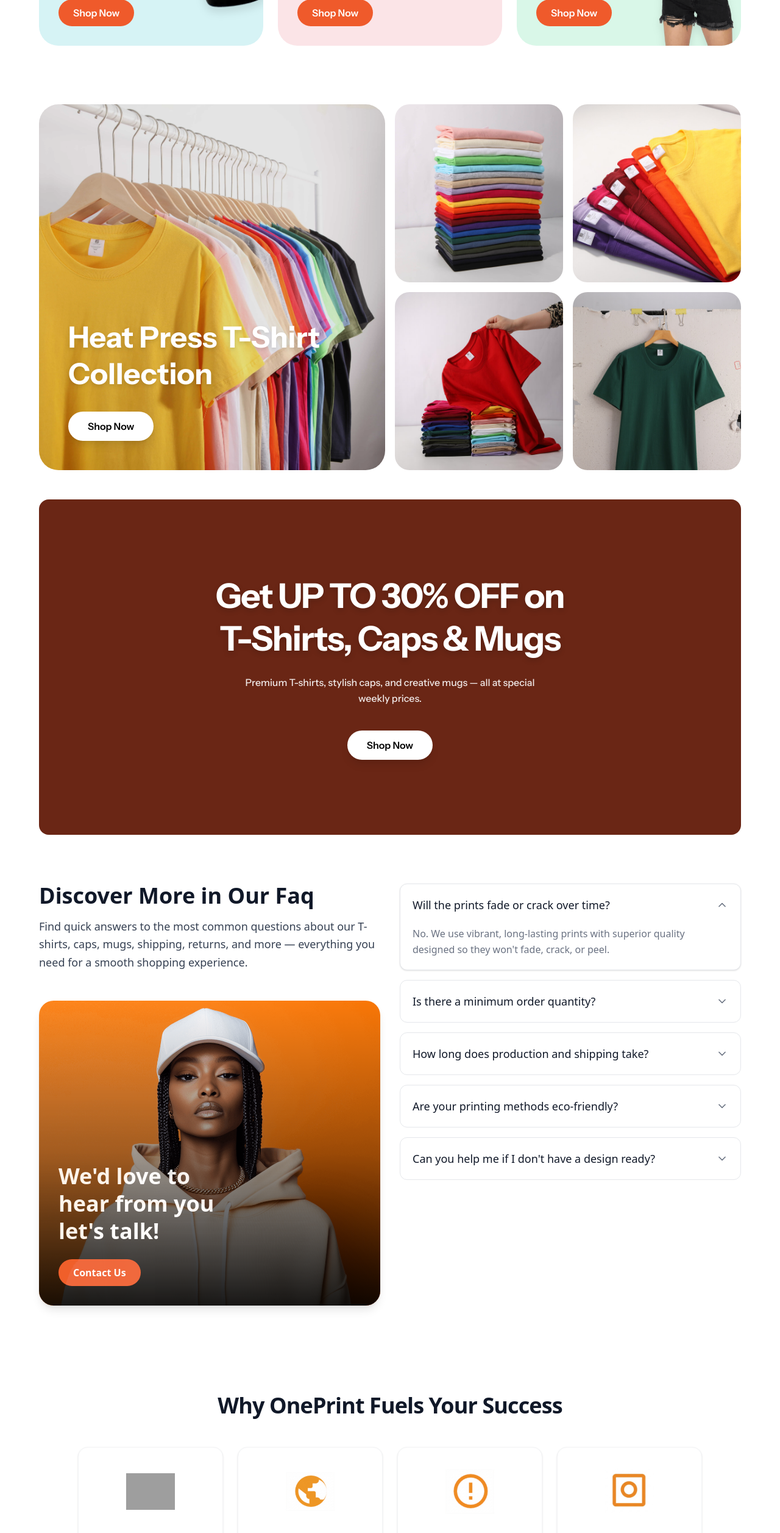
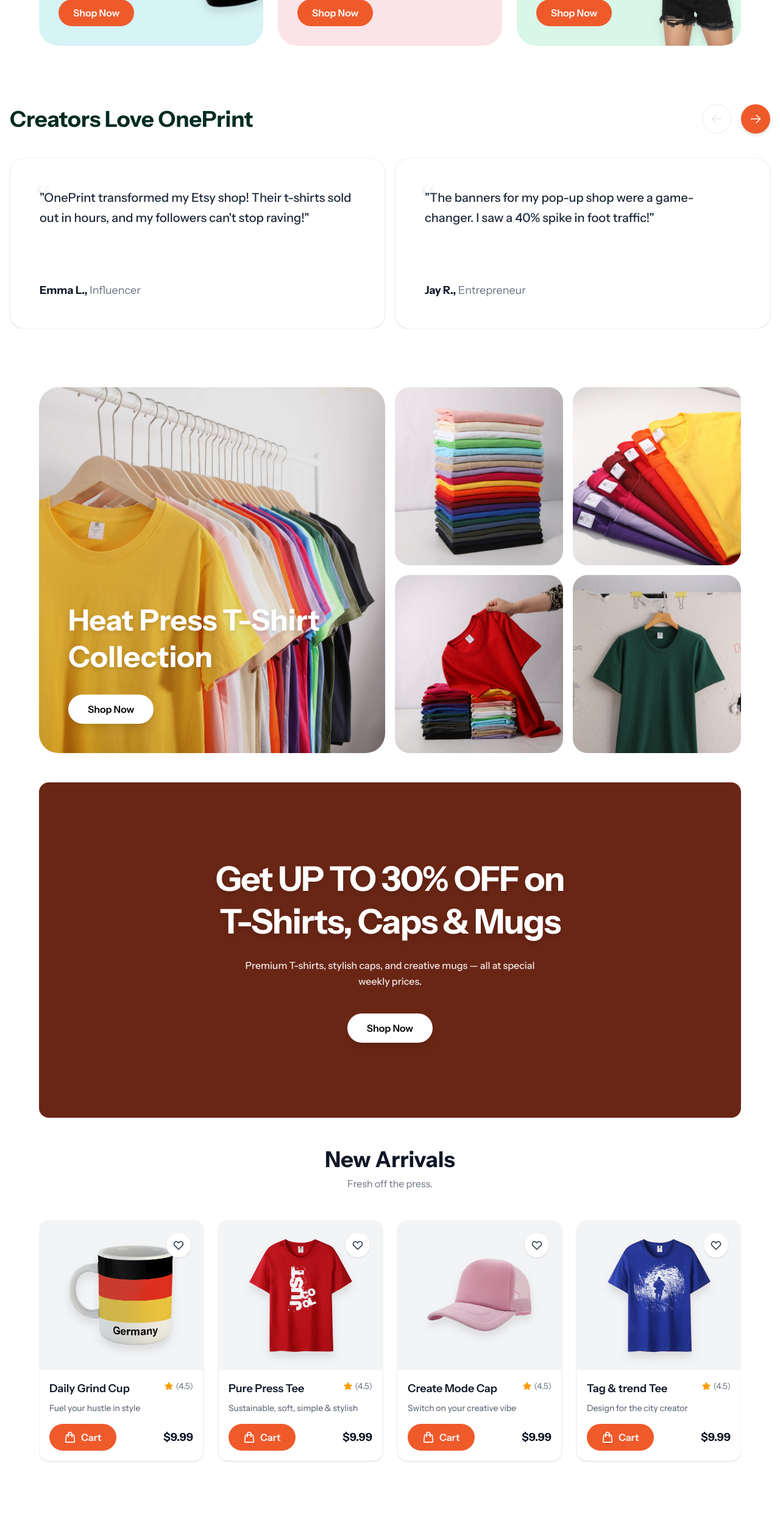
Before and after one commit to shahriarViewo/epress, a Next.js app: page / in a window 1280 px wide. Shown: the part 7900-10414 px from the top of the page at 61% size. Built offline with nearby package versions, Linux system fonts and the light colour scheme; grey boxes are pictures that could not be loaded.

Commit message:
added carosol with responsiveness.

```diff
--- /dev/null
+++ b/app/components/features/home/ProductCarousel.tsx
@@ -0,0 +1,108 @@
+"use client";
+
+import React from "react";
+import ProductCard from "../../ui/card/ProductCard";
+import GenericCarousel from "../../ui/carousel/GenericCarousel";
+
+interface Product {
+  id: number;
+  title: string;
+  description: string;
+  price: number;
+  rating: number;
+  imageUrl: string;
+}
+
+const ProductCarousel = () => {
+  // Mock data for display purposes
+  const products: Product[] = [
+    {
+      id: 1,
+      title: "Ink Hustle Cap",
+      description: "Hustle hard looks harder",
+      price: 9.99,
+      rating: 4.5,
+      imageUrl: "/images/landingPage/TopSellingProducts/1.png",
+    },
+    {
+      id: 2,
+      title: "Daily Grind Cup",
+      description: "Fuel your hustle in style",
+      price: 9.99,
+      rating: 4.5,
+      imageUrl: "/images/landingPage/TopSellingProducts/2.png",
+    },
+    {
+      id: 3,
+      title: "Pure Press Tee",
+      description: "Sustainable, soft, simple & stylish",
+      price: 9.99,
+      rating: 4.5,
+      imageUrl: "/images/landingPage/TopSellingProducts/3.png",
+    },
+    {
+      id: 4,
+      title: "Create Mode Cap",
+      description: "Switch on your creative vibe",
+      price: 9.99,
+      rating: 4.5,
+      imageUrl: "/images/landingPage/TopSellingProducts/4.png",
+    },
+    {
+      id: 5,
+      title: "Tag & trend Tee",
+      description: "Design for the city creator",
+      price: 9.99,
+      rating: 4.5,
+      imageUrl: "/images/landingPage/TopSellingProducts/5.png",
+    },
+    {
+      id: 6,
+      title: "Press the Crown",
+      description: "Street energy, OnePrint precision",
+      price: 9.99,
+      rating: 4.5,
+      imageUrl: "/images/landingPage/TopSellingProducts/6.png",
+    },
+    {
+      id: 7,
+      title: "Platinum pour Cup",
+      description: "Every sip feels exclusive",
+      price: 9.99,
+      rating: 4.5,
+      imageUrl: "/images/landingPage/TopSellingProducts/7.png",
+    },
+    {
+      id: 8,
+      title: "Heat Street Series",
+      description: "Bold, urban, unapologetic",
+      price: 9.99,
+      rating: 4.3,
+      imageUrl: "/images/landingPage/TopSellingProducts/8.png",
+    },
+  ];
+
+  const renderProductCard = (product: Product) => (
+    <ProductCard
+      key={product.id}
+      title={product.title}
+      description={product.description}
+      price={product.price}
+      rating={product.rating}
+      imageUrl={product.imageUrl}
+      onAddToCart={() => console.log(`Added ${product.title} to cart`)}
+      onWishlistToggle={() => console.log(`Wishlisted ${product.title}`)}
+    />
+  );
+
+  return (
+    <GenericCarousel
+      items={products}
+      renderItem={renderProductCard}
+      title="New Arrivals"
+      subtitle="Fresh off the press."
+    />
+  );
+};
+
+export default ProductCarousel;
--- a/app/components/features/home/TestimonialSection.tsx
+++ b/app/components/features/home/TestimonialSection.tsx
@@ -1,6 +1,11 @@
 "use client";
 
-import React, { useState } from "react";
+import React, { useRef, useState } from "react";
+import Slider from "react-slick";
+
+// React Slick CSS ফাইল ইম্পোর্ট করতে হবে
+import "slick-carousel/slick/slick.css";
+import "slick-carousel/slick/slick-theme.css";
 
 const testimonials = [
   {
@@ -34,96 +39,92 @@
 ];
 
 const TestimonialSection = () => {
-  const [currentIndex, setCurrentIndex] = useState(0);
+  // স্লাইডার কন্ট্রোল করার জন্য Ref
+  const sliderRef = useRef<Slider>(null);
 
+  // বাটনের স্টাইল কন্ট্রোল করার জন্য স্টেট (অপশনাল, শুধু ডিসেবল স্টাইলের জন্য)
+  const [currentSlide, setCurrentSlide] = useState(0);
+
+  const settings = {
+    dots: false,           // নিচে ডট দেখাবে না
+    infinite: false,       // লুপ হবে না (আপনার আগের লজিক অনুযায়ী)
+    speed: 500,            // এনিমেশন স্পিড
+    slidesToShow: 2,       // ডেস্কটপে ২টা দেখাবে (যদি চান) বা ১টা রাখতে পারেন
+    slidesToScroll: 1,
+    arrows: false,         // ডিফল্ট অ্যারো বন্ধ (আমরা কাস্টম বাটন ব্যবহার করব)
+    beforeChange: (oldIndex: number, newIndex: number) => setCurrentSlide(newIndex),
+    responsive: [
+      {
+        breakpoint: 1024, // ট্যাবলেট বা ছোট ল্যাপটপ
+        settings: {
+          slidesToShow: 1, // ছোট স্ক্রিনে ১টা করে স্লাইড
+        }
+      },
+      {
+        breakpoint: 640, // মোবাইল
+        settings: {
+          slidesToShow: 1,
+        }
+      }
+    ]
+  };
+
+  // কাস্টম বাটন হ্যান্ডলার
   const handlePrev = () => {
-    setCurrentIndex((prev) => (prev === 0 ? 0 : prev - 1));
+    sliderRef.current?.slickPrev();
   };
 
   const handleNext = () => {
-    const maxIndex = testimonials.length - 1;
-    setCurrentIndex((prev) => (prev >= maxIndex ? prev : prev + 1));
+    sliderRef.current?.slickNext();
   };
 
   return (
-    <section className="w-full py-4 lg:py-16 px-4 lg:px-16 bg-white overflow-hidden">
+    <section className="w-full py-12 px-4 bg-white">
       <div className="max-w-[1440px] mx-auto">
         {/* Header & Navigation */}
-        <div className="flex justify-between items-center mb-10">
-          <h2 className="text-3xl md:text-4xl font-bold text-[#022c22]">
+        <div className="flex flex-col md:flex-row justify-between items-center mb-10 gap-6">
+          <h2 className="text-3xl md:text-4xl font-bold text-[#022c22] text-center md:text-left">
             Creators Love OnePrint
           </h2>
 
           {/* Nav Buttons */}
           <div className="flex gap-4">
-            {/* Prev Button */}
             <button
               onClick={handlePrev}
-              disabled={currentIndex === 0}
+              disabled={currentSlide === 0}
               className={`w-12 h-12 rounded-full border border-gray-300 flex items-center justify-center transition-colors ${
-                currentIndex === 0
+                currentSlide === 0
                   ? "opacity-50 cursor-not-allowed text-gray-300"
                   : "hover:bg-gray-50 text-gray-700"
               }`}
             >
-              <svg
-                xmlns="http://www.w3.org/2000/svg"
-                fill="none"
-                viewBox="0 0 24 24"
-                strokeWidth={2}
-                stroke="currentColor"
-                className="w-5 h-5"
-              >
-                <path
-                  strokeLinecap="round"
-                  strokeLinejoin="round"
-                  d="M10.5 19.5 3 12m0 0 7.5-7.5M3 12h18"
-                />
+              <svg xmlns="http://www.w3.org/2000/svg" fill="none" viewBox="0 0 24 24" strokeWidth={2} stroke="currentColor" className="w-5 h-5">
+                <path strokeLinecap="round" strokeLinejoin="round" d="M10.5 19.5 3 12m0 0 7.5-7.5M3 12h18" />
               </svg>
             </button>
 
-            {/* Next Button */}
             <button
               onClick={handleNext}
-              disabled={currentIndex >= testimonials.length - 1}
+              disabled={currentSlide >= testimonials.length - 1} // নোট: infinite: true হলে এটা দরকার নেই
               className={`w-12 h-12 rounded-full flex items-center justify-center transition-colors ${
-                currentIndex >= testimonials.length - 1
+                currentSlide >= testimonials.length - 1
                   ? "bg-gray-200 cursor-not-allowed text-gray-400"
                   : "bg-[#EF5A2B] hover:bg-[#d64b1f] text-white shadow-md"
               }`}
             >
-              <svg
-                xmlns="http://www.w3.org/2000/svg"
-                fill="none"
-                viewBox="0 0 24 24"
-                strokeWidth={2}
-                stroke="currentColor"
-                className="w-5 h-5"
-              >
-                <path
-                  strokeLinecap="round"
-                  strokeLinejoin="round"
-                  d="M13.5 4.5 21 12m0 0-7.5 7.5M21 12H3"
-                />
+              <svg xmlns="http://www.w3.org/2000/svg" fill="none" viewBox="0 0 24 24" strokeWidth={2} stroke="currentColor" className="w-5 h-5">
+                <path strokeLinecap="round" strokeLinejoin="round" d="M13.5 4.5 21 12m0 0-7.5 7.5M21 12H3" />
               </svg>
             </button>
           </div>
         </div>
 
-        {/* Carousel Window */}
-        <div className="relative w-full overflow-hidden">
-          {/* Slider Track */}
-          <div
-            className="flex gap-6 transition-transform duration-500 ease-out"
-            style={{
-              transform: `translateX(-${currentIndex * (320 + 24)}px)`,
-            }}
-          >
+        {/* Carousel Area */}
+        <div className="w-full">
+          <Slider ref={sliderRef} {...settings} className="-mx-2">
             {testimonials.map((item) => (
-              <div
-                key={item.id}
-                className="shrink-0 w-full md:w-[600px] bg-white border border-gray-100 rounded-[24px] p-8 md:p-12 shadow-sm flex flex-col justify-between min-h-[260px]"
-              >
+              <div key={item.id} className="px-2"> {/* স্লাইডারের মাঝে গ্যাপ রাখার জন্য প্যাডিং */}
+                <div className="bg-white border border-gray-100 rounded-[24px] p-8 md:p-12 shadow-sm flex flex-col justify-between min-h-[280px]">
                   <div className="relative">
                     <span className="absolute -top-4 -left-2 text-6xl text-gray-100 font-serif leading-none select-none">
                       &ldquo;
@@ -142,8 +143,9 @@
                     </p>
                   </div>
                 </div>
+              </div>
             ))}
-          </div>
+          </Slider>
         </div>
       </div>
     </section>
--- /dev/null
+++ b/app/components/ui/carousel/GenericCarousel.tsx
@@ -0,0 +1,73 @@
+"use client";
+
+import React, { ReactNode } from "react";
+import { Swiper, SwiperSlide, SwiperProps } from "swiper/react";
+import { Autoplay } from "swiper/modules";
+import "swiper/css";
+import "swiper/css/pagination";
+
+interface GenericCarouselProps<T> {
+  items: T[];
+  renderItem: (item: T) => ReactNode;
+  swiperOptions?: Omit<SwiperProps, 'children'>;
+  title?: string;
+  subtitle?: string;
+  className?: string;
+}
+
+const defaultSwiperOptions = {
+  modules: [Autoplay],
+  spaceBetween: 20,
+  slidesPerView: 1,
+  loop: true,
+  autoplay: {
+    delay: 2500,
+    disableOnInteraction: false,
+  },
+  breakpoints: {
+    640: {
+      slidesPerView: 2,
+      spaceBetween: 20,
+    },
+    1024: {
+      slidesPerView: 3,
+      spaceBetween: 24,
+    },
+    1280: {
+      slidesPerView: 4,
+      spaceBetween: 24,
+    },
+  },
+};
+
+const GenericCarousel = <T,>({
+  items,
+  renderItem,
+  swiperOptions = {},
+  title,
+  subtitle,
+  className = "",
+}: GenericCarouselProps<T>) => {
+  const mergedOptions = { ...defaultSwiperOptions, ...swiperOptions };
+
+  return (
+    <section className={`w-full py-4 lg:py-12 px-3 lg:px-16 mx-auto ${className}`}>
+      {title && (
+        <div className="text-center mb-6 lg:mb-10">
+          <h2 className="text-l md:text-4xl font-bold text-gray-900">{title}</h2>
+          {subtitle && <p className="text-gray-500 mt-2">{subtitle}</p>}
+        </div>
+      )}
+
+      <Swiper {...mergedOptions} className="w-full">
+        {items.map((item, index) => (
+          <SwiperSlide key={index} className="h-auto py-2">
+            {renderItem(item)}
+          </SwiperSlide>
+        ))}
+      </Swiper>
+    </section>
+  );
+};
+
+export default GenericCarousel;
--- a/app/page.tsx
+++ b/app/page.tsx
@@ -15,6 +15,7 @@
 import CtaSection from "./components/features/home/CtaSection";
 import OurFeaturedCaps from "./components/features/home/OurFeaturedCaps";
 import BestsellersSection from "./components/features/home/BestsellersSection";
+import ProductCarousel from "./components/features/home/ProductCarousel";
 export default function Home() {
   return (
     <>
@@ -23,7 +24,6 @@
         <CategorySection />
         <TopSellingSection />
         <PromoDealsSection />
-        {/* we have issue in HeroBannerSection as its a image instead of full design */}
         <HeroBannerSection />
         <BestSellingTshirtSection />
         <BestsellersSection />
@@ -31,9 +31,10 @@
         <TwoColumnBanner />
         <OurFeaturedCaps />
         <PromoGridSection />
-        {/* <TestimonialSection /> */}
+        <TestimonialSection />
         <TShirtCollectionGrid />
         <PromotionalBanner />
+        <ProductCarousel />
         <FaqSection />
         <FeaturesSection />
       </main>
--- a/package.json
+++ b/package.json
@@ -15,13 +15,17 @@
     "react": "19.2.1",
     "react-dom": "19.2.1",
     "react-icons": "^5.5.0",
-    "react-redux": "^9.2.0"
+    "react-redux": "^9.2.0",
+    "react-slick": "^0.31.0",
+    "slick-carousel": "^1.8.1",
+    "swiper": "^12.0.3"
   },
   "devDependencies": {
     "@tailwindcss/postcss": "^4",
     "@types/node": "^20",
     "@types/react": "^19",
     "@types/react-dom": "^19",
+    "@types/react-slick": "^0.23.13",
     "eslint": "^9",
     "eslint-config-next": "16.0.8",
     "tailwindcss": "^4",
```
Also changed, not shown: 1 other file (tests, documents, lock files or other folders). Lines whose indentation alone changed are shown as unchanged.
